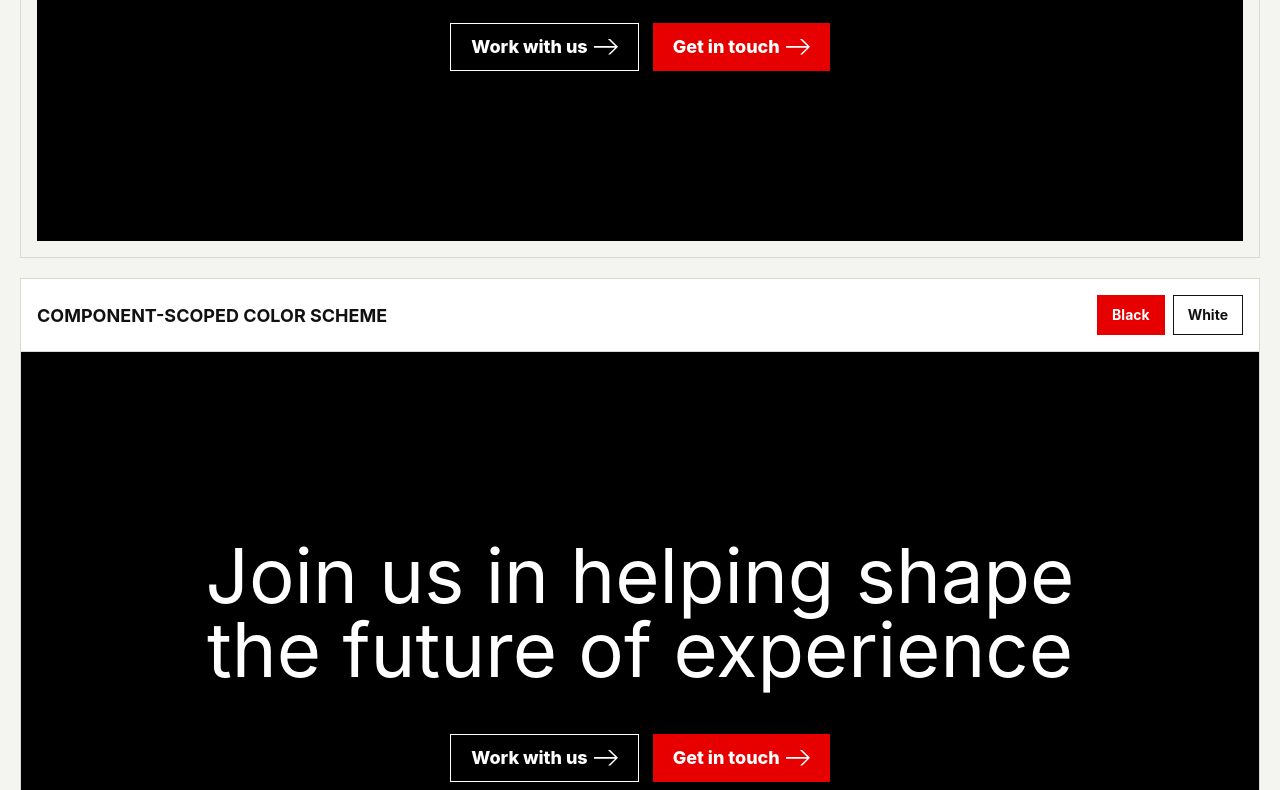
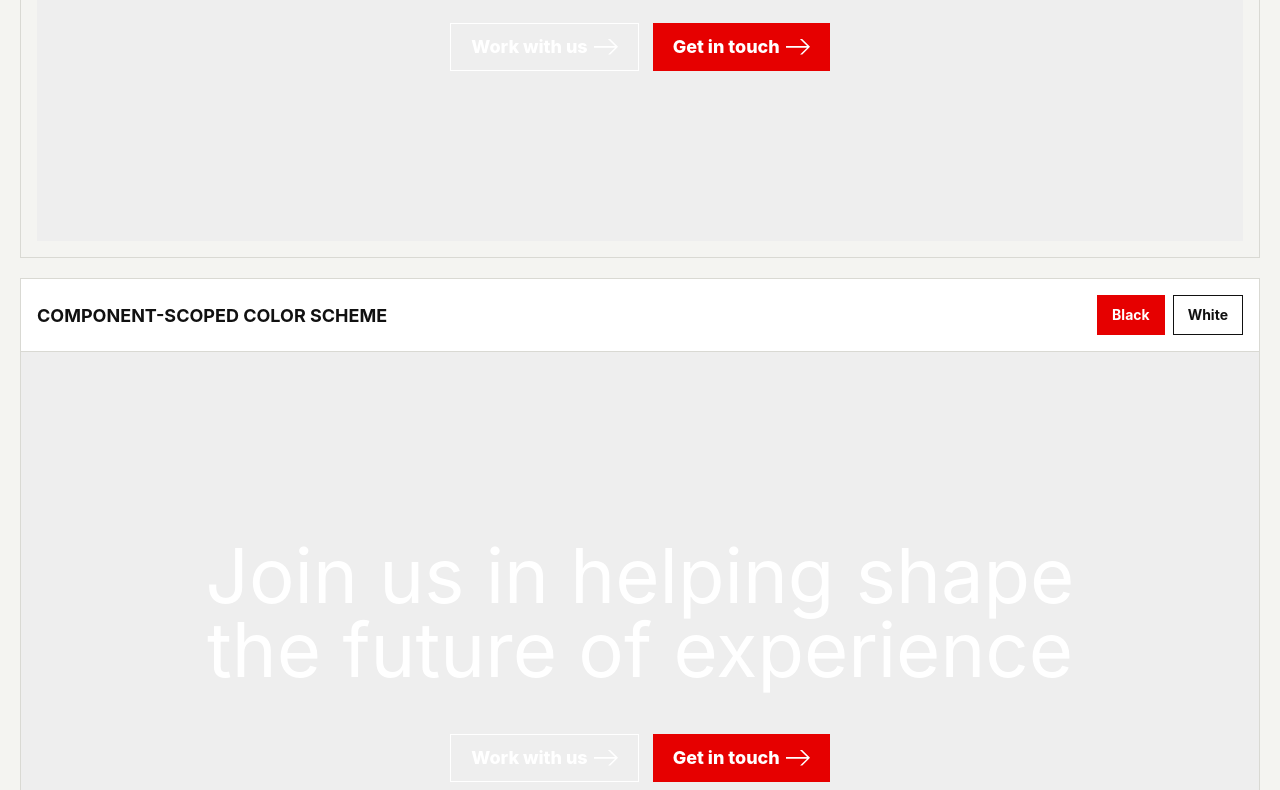
Before and after one commit to kimbaole-ekino/ekn-design-tokens-target, a plain HTML site: page src/cx/index.html in a window 1280 px wide. Shown: the part 453-1243 px from the top of the page. Drawn offline with Linux system fonts and the light colour scheme.

Commit message:
Update havas-network-websites design token artifacts

```diff
--- a/src/styles/tokens/css/havas-network-websites.reference.css
+++ b/src/styles/tokens/css/havas-network-websites.reference.css
@@ -1,7 +1,7 @@
 /* Do not edit directly, this file was auto-generated. */
 
 :root {
-  --global-color-black: #000000;
+  --global-color-black: #eeeeee;
   --global-color-grey-light: #eeeeee;
   --global-color-grey-over-black: #808080;
   --global-color-grey-over-white: #666666;
```
